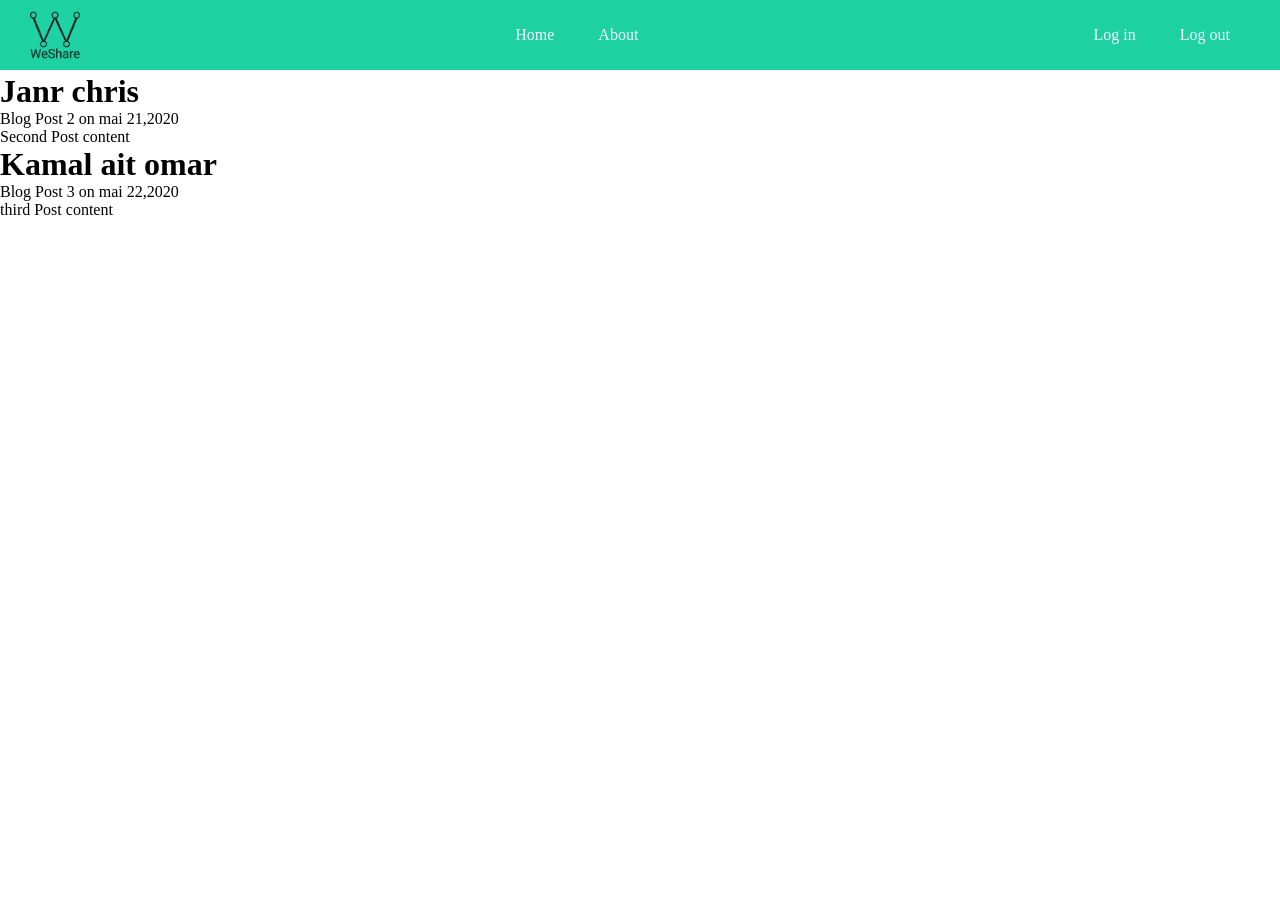
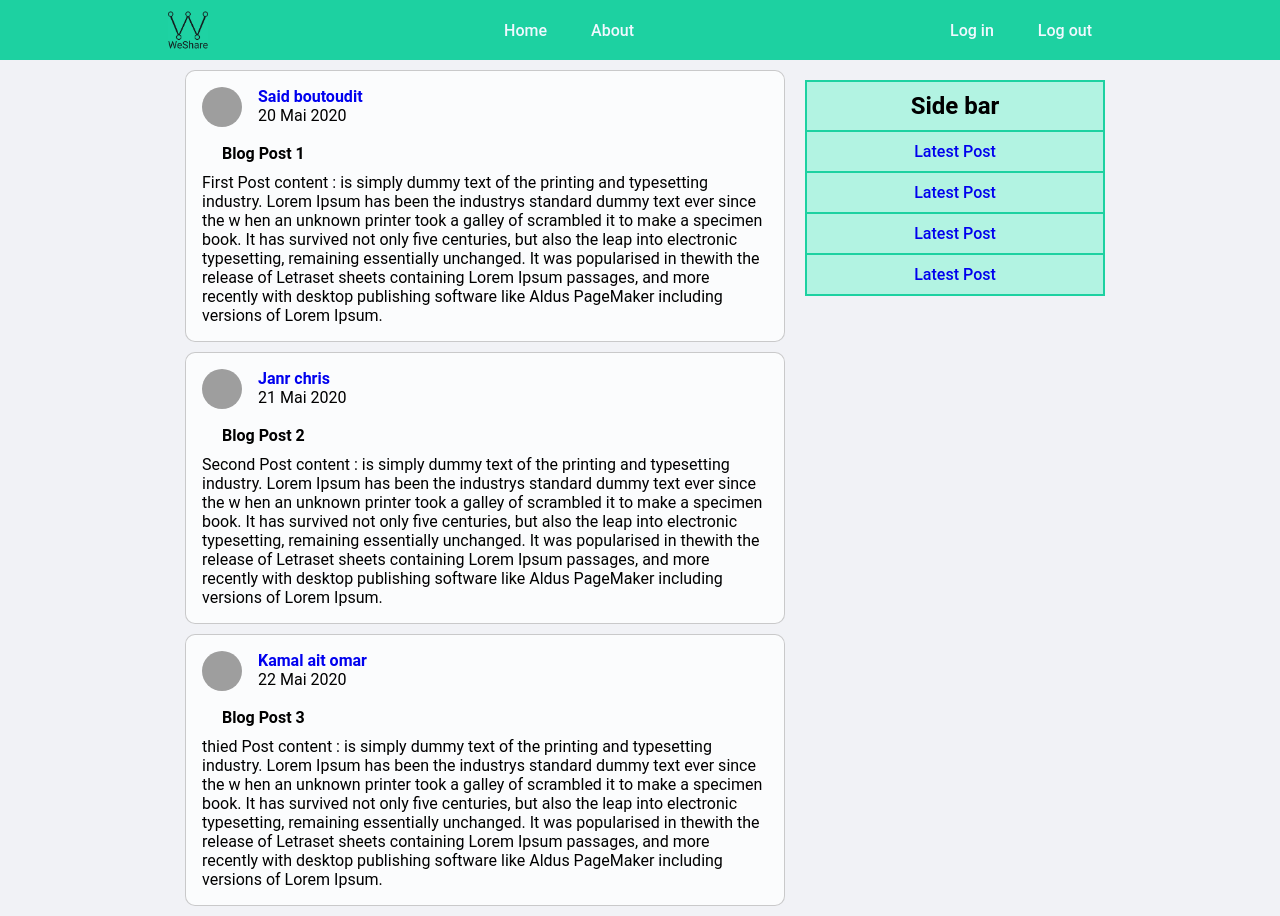
Before and after one commit to kamalaitomar/weshare, a Flask app: page / in a window 1280 px wide. Before the commit the page ends 215 px from the top, so only its background shows below. Run offline with Flask 2, Linux system fonts and the light colour scheme; grey boxes are pictures that could not be loaded.

Commit message:
edit home page and creating a sade bar in the same page

```diff
--- a/blogapp.py
+++ b/blogapp.py
@@ -7,24 +7,45 @@ posts = [
     {
         'author' : 'Said boutoudit',
         'title' : 'Blog Post 1',
-        'content' : 'First Post content',
-        'date_posted': 'mai 20,2020'
+        'content' : '''First Post content : is simply dummy text of the printing and typesetting
+                    industry. Lorem Ipsum has been the industrys standard dummy text ever since
+                    the w hen an unknown printer took a galley of  scrambled it to
+                    make a  specimen book. It has survived not only five centuries, but also the
+                    leap into electronic typesetting, remaining essentially unchanged. It was popularised
+                    in thewith the release of Letraset sheets containing Lorem Ipsum passages,
+                    and more recently with desktop publishing software like Aldus PageMaker including
+                    versions of Lorem Ipsum.''',
+        'date_posted': '20 Mai 2020'
 
     } ,
 
      {
         'author' : 'Janr chris',
         'title' : 'Blog Post 2',
-        'content' : 'Second Post content',
-        'date_posted': 'mai 21,2020'
+        'content' : '''Second Post content : is simply dummy text of the printing and typesetting
+                    industry. Lorem Ipsum has been the industrys standard dummy text ever since
+                    the w hen an unknown printer took a galley of  scrambled it to
+                    make a  specimen book. It has survived not only five centuries, but also the
+                    leap into electronic typesetting, remaining essentially unchanged. It was popularised
+                    in thewith the release of Letraset sheets containing Lorem Ipsum passages,
+                    and more recently with desktop publishing software like Aldus PageMaker including
+                    versions of Lorem Ipsum.''',
+        'date_posted': '21 Mai 2020'
 
     },
 
     {
         'author' : 'Kamal ait omar',
         'title' : 'Blog Post 3',
-        'content' : 'third Post content',
-        'date_posted': 'mai 22,2020'
+        'content' : '''thied Post content : is simply dummy text of the printing and typesetting
+                    industry. Lorem Ipsum has been the industrys standard dummy text ever since
+                    the w hen an unknown printer took a galley of  scrambled it to
+                    make a  specimen book. It has survived not only five centuries, but also the
+                    leap into electronic typesetting, remaining essentially unchanged. It was popularised
+                    in thewith the release of Letraset sheets containing Lorem Ipsum passages,
+                    and more recently with desktop publishing software like Aldus PageMaker including
+                    versions of Lorem Ipsum.''',
+        'date_posted': '22 Mai 2020'
 
     }
 ]
--- a/static/css/style.css
+++ b/static/css/style.css
@@ -1,10 +1,25 @@
+/* global styles */
 *{
+    font-family: 'Roboto' , sans-serif;
     box-sizing: border-box;
     margin : 0;
     padding: 0;
+    font-size: medium;
 }
 
-header li, a{
+body{
+    background-color: #f1f2f6;
+    display: flex;
+    justify-content: center;
+}
+
+main{
+    margin-top: 60px;
+}
+
+/* navigation bar styles */
+
+nav a{
     font-weight: 500;
     font-size: 16px;
     color: aliceblue;
@@ -14,11 +29,12 @@ header li, a{
 header{
     width: 100%;
     display: flex;
-    justify-content: space-between;
+    justify-content: space-around;
     align-items: center;
     padding:10px 30px ;
     background-color: #1dd1a1;
     position: fixed;
+    z-index: 1000;
 }
 
 .nav_links{
@@ -39,6 +55,66 @@ header{
 }
 
 .logo{
-    width: 50px;
-    height: 50px;
+    width: 40px;
+    height: 40px;
 }
+
+/* Single Post  */
+
+.blog-post-info {
+    background-color: rgba(255, 255, 255, 0.719);
+    margin: 10px;
+    padding: 1rem;
+    width: 600px;
+    border: 1px solid rgba(0, 0, 0, 0.2) ;
+    border-radius: 10px;
+
+}
+
+.blog-post-info img {
+    width: 40px;
+    height: 40px;
+    float: left;
+    margin: 0 1rem 0 0;
+    border-radius: 50%;
+    display: block;
+  }
+
+
+.blog-post-info a {
+    text-decoration: none;
+}
+
+.blog-post-info h2 {
+    margin:0px 0px 10px 20px;
+
+}
+
+/* table style*/
+
+table{
+    width: 300px;
+    border-collapse: collapse;
+    text-align: center;
+    background-color: #b2f3e2;
+    position: sticky;
+    top: 80px;
+    margin-left: 10px;
+}
+
+th{
+    font-size: 1.5em;
+    padding: 10px;
+}
+
+table a{
+    text-decoration: none;
+    font-weight: 500;
+}
+
+tr, td{
+    border: 2px solid #1dd1a1;
+    padding: 10px;
+    border-radius: 10px;
+
+}
--- a/templates/home.html
+++ b/templates/home.html
@@ -1,12 +1,26 @@
 {% extends 'layout.html' %}
 {%block content%}
     {% for post in posts%}
+        <article class="blog-post-info">
+            <img src="https://api.adorable.io/avatars/285/abott@adorable.io.png" alt="">
 
-    <div class="post">
-        <h1> {{ post.author }} </h1>
-        <p> {{ post.title }} on {{ post.date_posted }} </p>
-        <p> {{ post.content }} </p>
-    </div>
+            <div class="blog-post-authour">
+                <h1><a href="#">{{ post.author }}</a></h1>
+            </div>
+
+            <div class="blog-post-date">
+                <p>{{ post.date_posted }}</p>
+            </div>
+            <br>
+            <div class="blog-post-title">
+                <h2>{{ post.title }}</h2>
+            </div>
+
+            <div class="blog-post-content">
+                <p>{{ post.content }}</p>
+            </div>
+
+        </article>
 
     {% endfor %}
 {%endblock content%}
--- a/templates/layout.html
+++ b/templates/layout.html
@@ -31,10 +31,29 @@
                 <li><a href="#">Log out</a></li>
             </ul>
         </nav>
-
     </header>
-
-    {% block content %}{% endblock %}
+    <main>
+        {% block content %}{% endblock %}
+    </main>
+    <div>
+        <table >
+            <tr>
+              <th>Side bar</th>
+            </tr>
+            <tr>
+              <td><a href="#">Latest Post</a></td>
+            </tr>
+            <tr>
+              <td><a href="#">Latest Post</a></td>
+            </tr>
+            <tr>
+                <td><a href="#">Latest Post</a></td>
+            </tr>
+            <tr>
+                <td><a href="#">Latest Post</a></td>
+            </tr>
+          </table>
+    </div>
 
 </body>
 </html>
```
Also changed, not shown: README.md.
